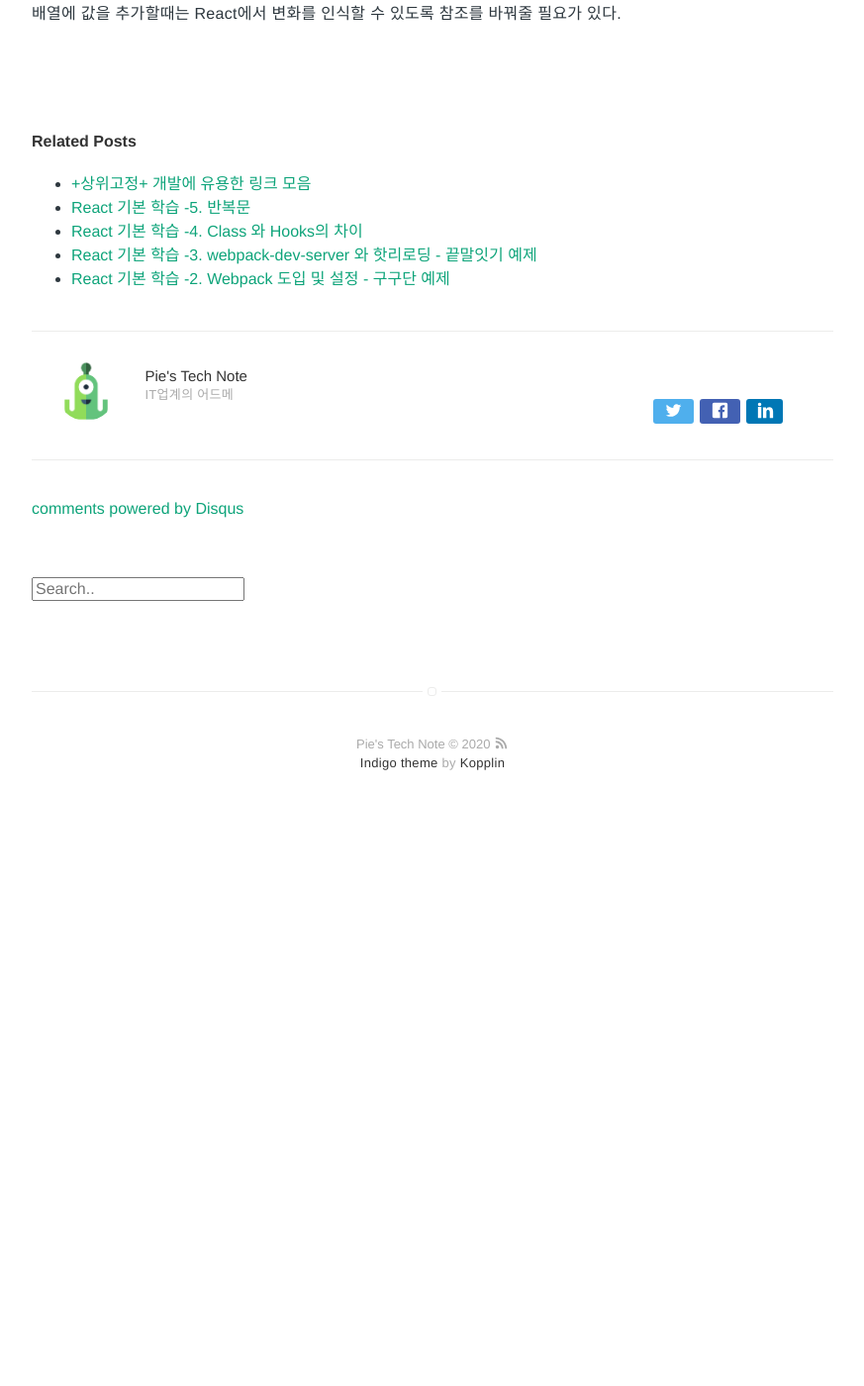
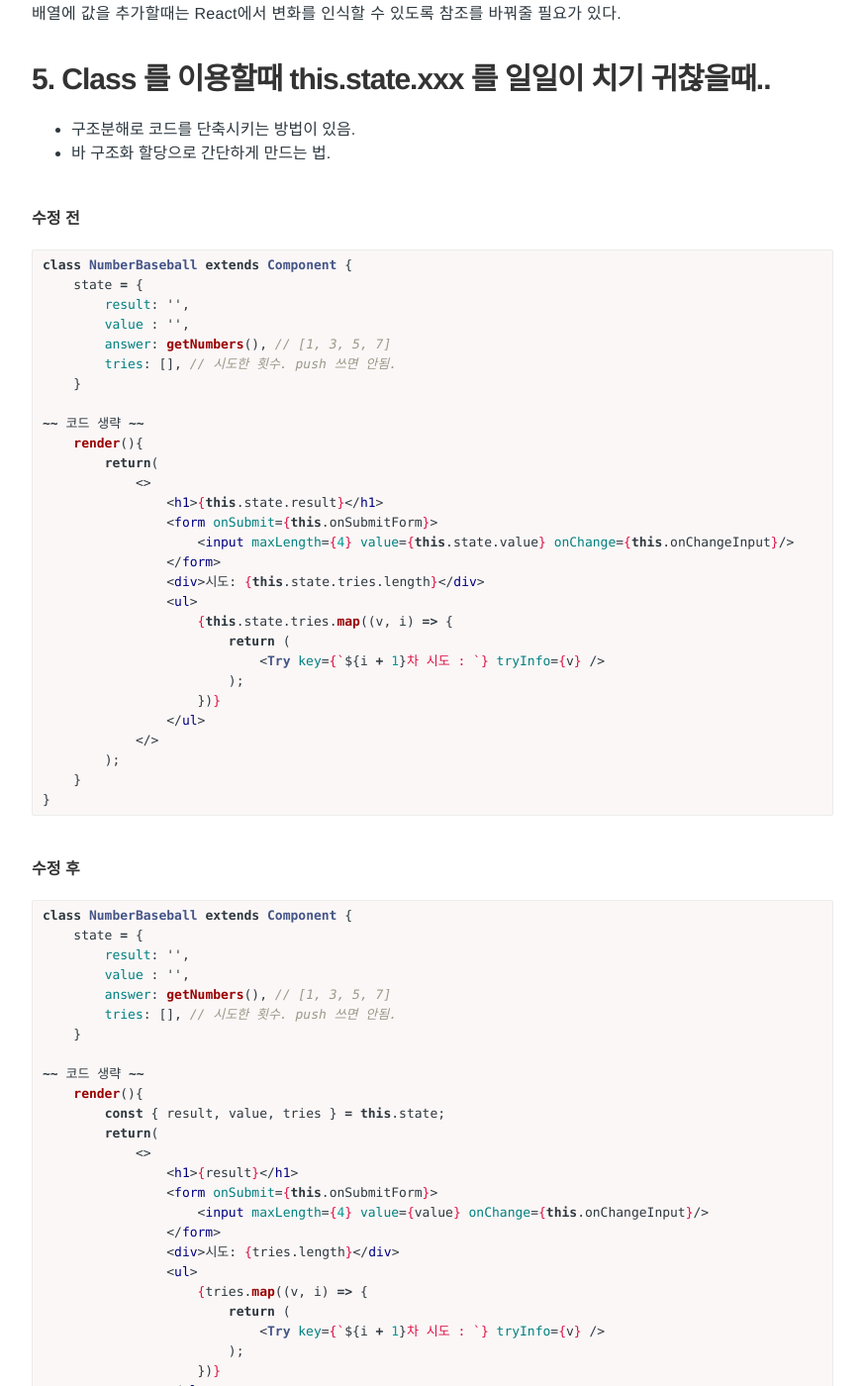
Before and after one commit to Pie001/pie001.github.io, a Jekyll site: the page built from _posts/2020-11-19-0075.md, in a window 1280 px wide and 1400 px high, scrolled down 4302 px. Shown: the whole window at 99% size, without its empty margins (203-1076 px from the left). Built offline with Jekyll 4.4.1, drawn with Linux system fonts in a browser that asks for light colours; comment, search, counter and statistics services are not loaded; before the commit the page ends 5211 px from its top, so only the background shows below that.

Commit message:
Update 2020-11-19-0075.md

````diff
--- a/_posts/2020-11-19-0075.md
+++ b/_posts/2020-11-19-0075.md
@@ -176,3 +176,72 @@ const arr1 = [];
 const arr2 = [...arr1, 1]; // "...arr1" 부분이 기존배열 arr1을 복사한다는 의미
 ```
 배열에 값을 추가할때는 React에서 변화를 인식할 수 있도록 참조를 바꿔줄 필요가 있다.
+
+# 5. Class 를 이용할때 this.state.xxx 를 일일이 치기 귀찮을때..
+- 구조분해로 코드를 단축시키는 방법이 있음.
+- 바 구조화 할당으로 간단하게 만드는 법.
+
+#### 수정 전
+```jsx
+class NumberBaseball extends Component {
+    state = {
+        result: '',
+        value : '',
+        answer: getNumbers(), // [1, 3, 5, 7]
+        tries: [], // 시도한 횟수. push 쓰면 안됨.
+    }
+
+~~ 코드 생략 ~~
+    render(){
+        return(
+            <>
+                <h1>{this.state.result}</h1>
+                <form onSubmit={this.onSubmitForm}>
+                    <input maxLength={4} value={this.state.value} onChange={this.onChangeInput}/>
+                </form>
+                <div>시도: {this.state.tries.length}</div>
+                <ul>
+                    {this.state.tries.map((v, i) => {
+                        return (
+                            <Try key={`${i + 1}차 시도 : `} tryInfo={v} />
+                        );
+                    })}
+                </ul>
+            </>
+        );
+    }
+}
+```
+
+#### 수정 후
+```jsx
+class NumberBaseball extends Component {
+    state = {
+        result: '',
+        value : '',
+        answer: getNumbers(), // [1, 3, 5, 7]
+        tries: [], // 시도한 횟수. push 쓰면 안됨.
+    }
+
+~~ 코드 생략 ~~
+    render(){
+        const { result, value, tries } = this.state;
+        return(
+            <>
+                <h1>{result}</h1>
+                <form onSubmit={this.onSubmitForm}>
+                    <input maxLength={4} value={value} onChange={this.onChangeInput}/>
+                </form>
+                <div>시도: {tries.length}</div>
+                <ul>
+                    {tries.map((v, i) => {
+                        return (
+                            <Try key={`${i + 1}차 시도 : `} tryInfo={v} />
+                        );
+                    })}
+                </ul>
+            </>
+        );
+    }
+}
+```
````
